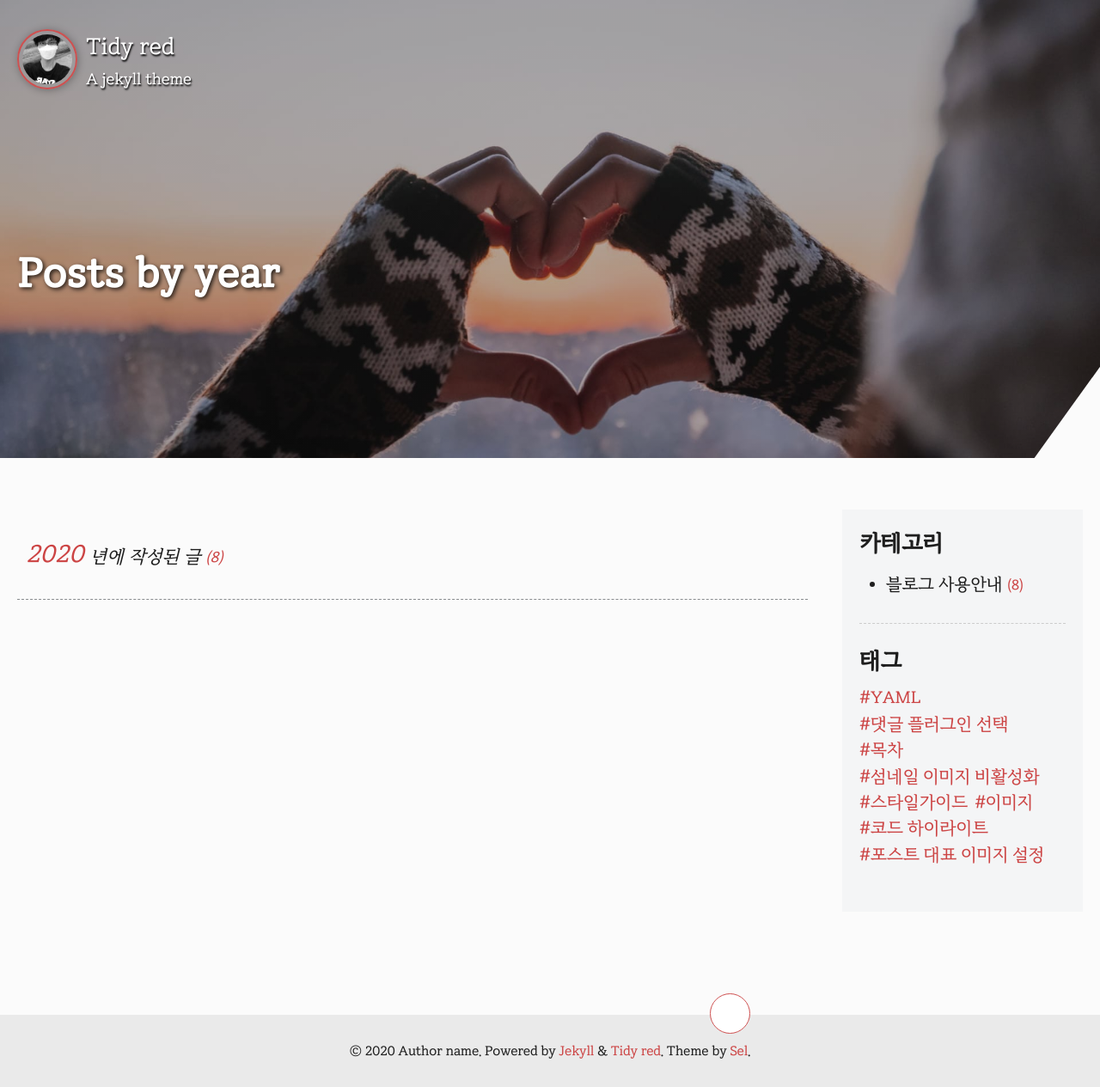
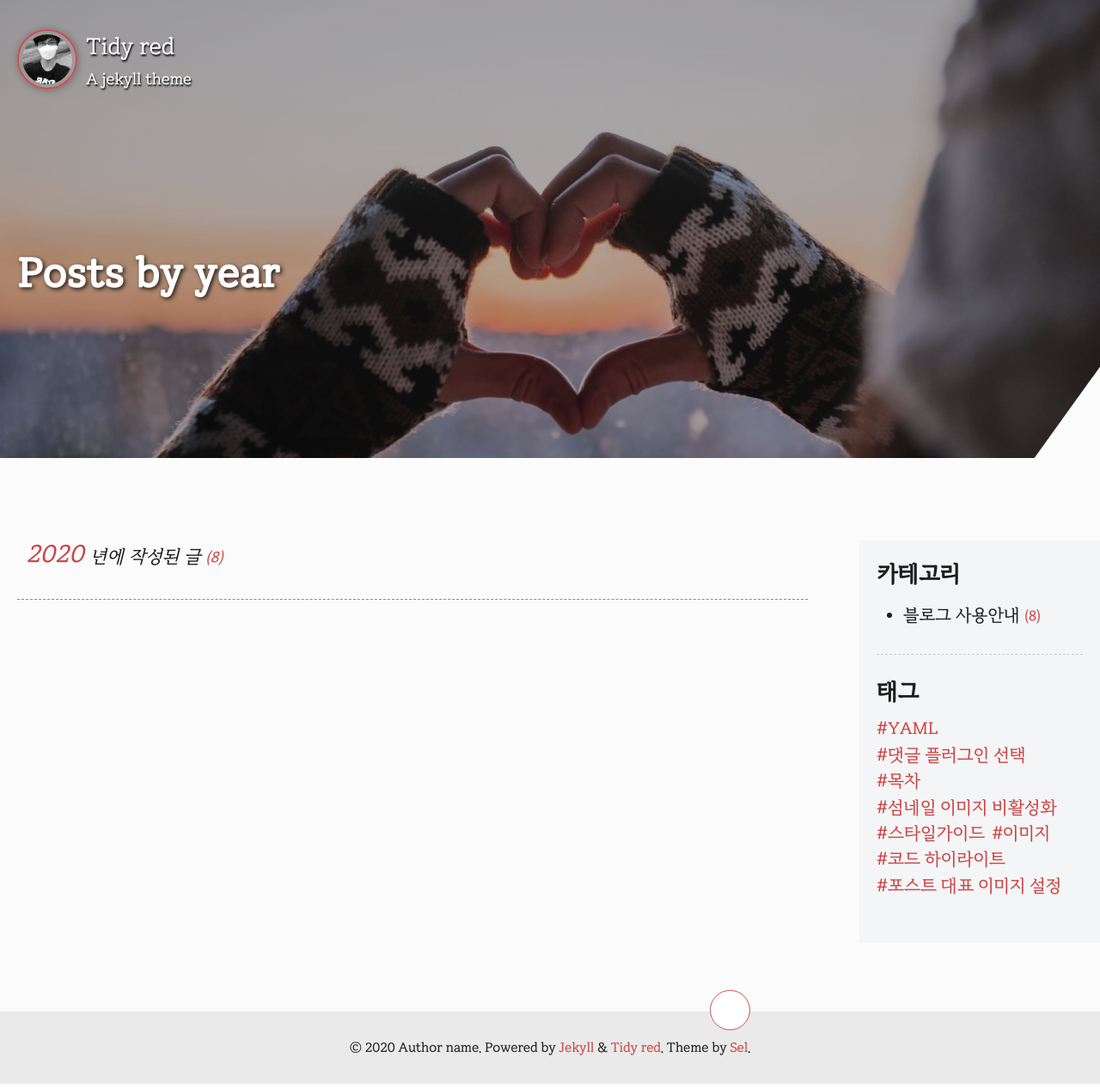
Before and after one commit to selosele/jekyll-theme-tidyred, a Jekyll site: the page built from posts-by-year.html, in a window 1280 px wide and 1265 px high. Shown: the whole window at 86% size. Built offline with Jekyll 4.4.1, drawn with Linux system fonts in a browser that asks for light colours; a style sheet for code colours, icons or effects is not loaded.

Commit message:
태그/카테고리 목록 하단 간격 수정

```diff
--- a/_sass/tidy-red/_page.scss
+++ b/_sass/tidy-red/_page.scss
@@ -65,7 +65,7 @@
       top: $top;
       width: $category-list-width;
       // min-height: calc(100vh - #{$top * 2});
-      margin: 0 0 2rem 2rem;
+      margin-left: 2rem;
    }
 
    &__item {
```
